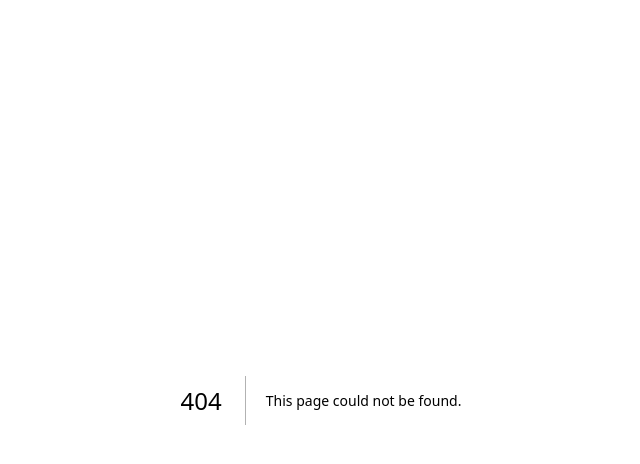
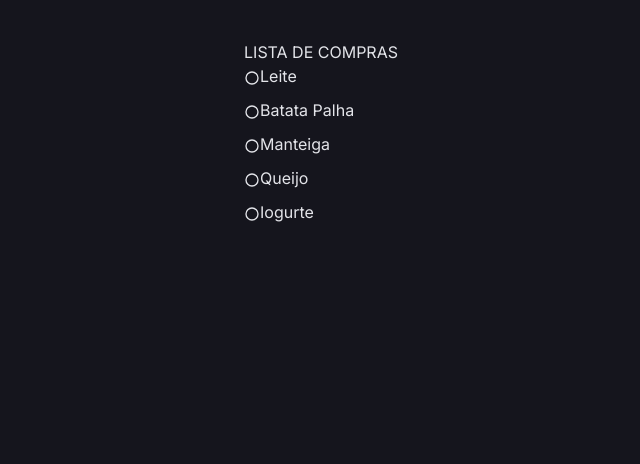
Before and after one commit to rCirelli/shopping-list-app, a Next.js app: page /app in a window 1280 px wide. Before the commit this address had no page. Shown: the top 464 px of the page, without its empty margins (319-959 px from the left). Built offline with nearby package versions, Linux system fonts and the light colour scheme.

Commit message:
feat: base project mockup

```diff
--- /dev/null
+++ b/src/app/app/layout.tsx
@@ -0,0 +1,25 @@
+import { Inter } from "next/font/google";
+
+const inter = Inter({ subsets: ['latin'] })
+
+export const metadata = {
+  title: 'Lista de Compras',
+  description: 'Gerencie suas compras',
+
+}
+
+function AppLayout({
+  children,
+}: {
+  children: React.ReactNode;
+}) {
+  return (
+    <main
+      className={`${inter.className} bg-background-base flex min-h-screen flex-col items-center justify-between p-10 text-text-main-base`}
+    >
+      {children}
+    </main>
+  );
+}
+
+export default AppLayout;
--- /dev/null
+++ b/src/app/app/page.tsx
@@ -0,0 +1,10 @@
+import ProductsList from "../../components/ProductsList";
+
+export default function Main() {
+  return (
+    <div>
+      LISTA DE COMPRAS
+      <ProductsList products={['Leite', 'Batata Palha', 'Manteiga', 'Queijo', 'Iogurte']}/>
+    </div>
+  );
+}
--- /dev/null
+++ b/src/components/ProductsList.tsx
@@ -0,0 +1,21 @@
+'use client'
+import { Product } from "@/models/Product.model";
+import { List, ListIcon, ListItem } from "@chakra-ui/react";
+import { IconCircle } from "@tabler/icons-react";
+
+function ProductsList({ products }:{ products: Product[] }) {
+  return (
+    <List spacing={10}>
+      {
+        products.length > 0 && products.map((product: Product) => (
+          <ListItem key={product}>
+            <ListIcon as={IconCircle}/>
+            {product}
+          </ListItem>
+        ))
+      }
+    </List>
+  );
+}
+
+export default ProductsList;
--- /dev/null
+++ b/src/models/Product.model.ts
@@ -0,0 +1,5 @@
+// export interface Product {
+  // name: string;
+// }
+
+export type Product = string;
```
